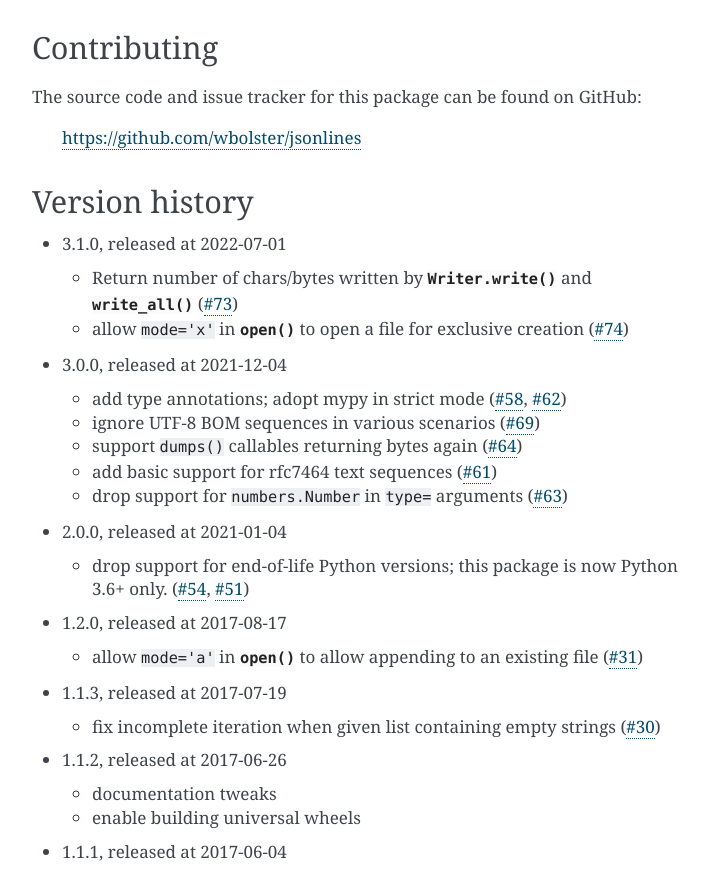
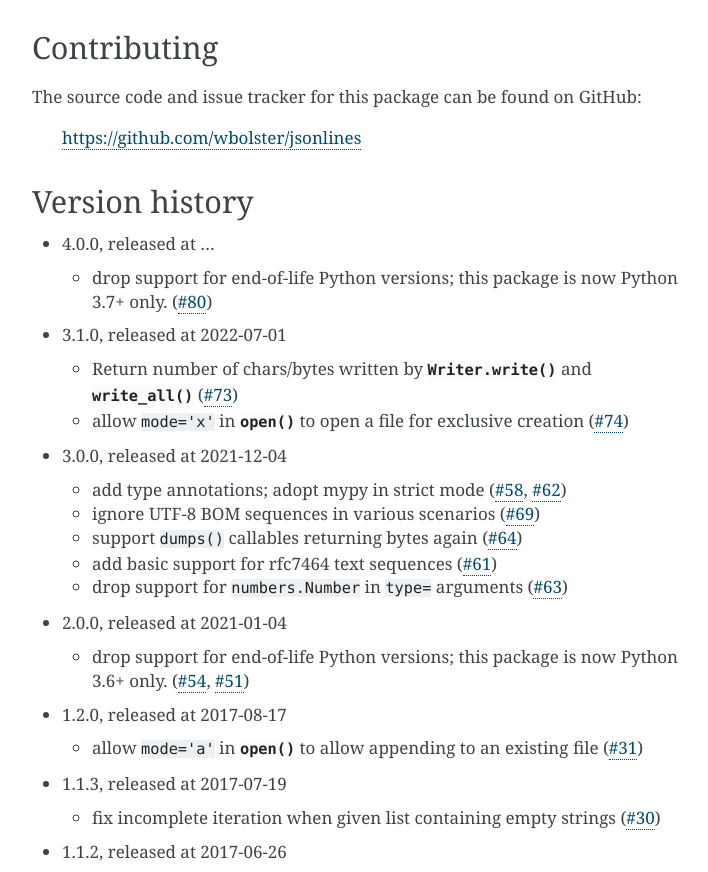
Before and after one commit to wbolster/jsonlines, a Sphinx documentation site: the page built from doc/index.rst, in a window 1280 px wide and 900 px high, scrolled down 3343 px, cut to the strip 28-900 px from the top of the window. Shown: the whole strip, without its empty margins (388-1096 px from the left). Built offline with Sphinx 7.4.7, drawn with Linux system fonts in a browser that asks for light colours.

Commit message:
update version history in docs

```diff
--- a/doc/index.rst
+++ b/doc/index.rst
@@ -179,6 +179,12 @@ The source code and issue tracker for this package can be found on GitHub:
 Version history
 ===============
 
+* 4.0.0, released at ...
+
+  * drop support for end-of-life Python versions; this package is now
+    Python 3.7+ only.
+    (`#80 <https://github.com/wbolster/jsonlines/pull/80>`_)
+
 * 3.1.0, released at 2022-07-01
 
   * Return number of chars/bytes written by :py:meth:`Writer.write()`
```
